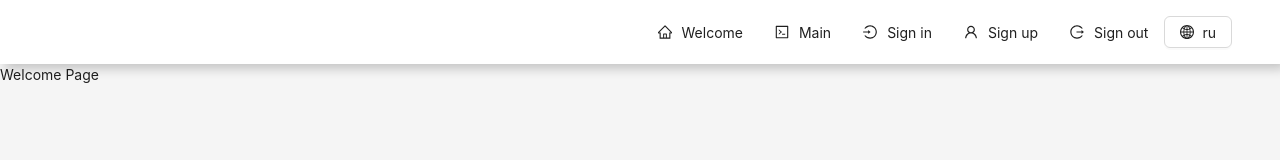
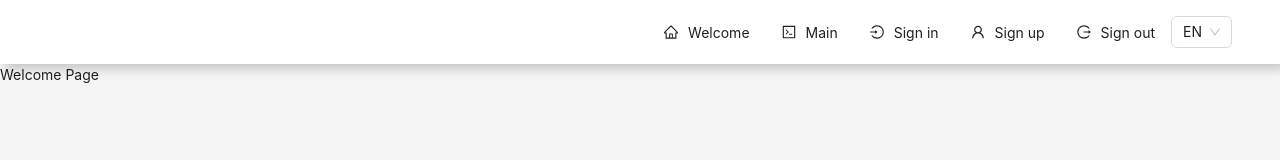
Before and after one commit to antasth/graphiql-app, a React (Vite) app: page / in a window 1280 px wide. Shown: the top 160 px of the page. Built offline with nearby package versions, Linux system fonts and the light colour scheme.

Commit message:
feat: implement language switcher

```diff
--- a/src/components/Header/Header.module.scss
+++ b/src/components/Header/Header.module.scss
@@ -22,7 +22,3 @@
 .affixed {
   background: #d1eefc;
 }
-
-.lang {
-  background-color: transparent;
-}
--- a/src/components/Header/Header.tsx
+++ b/src/components/Header/Header.tsx
@@ -1,17 +1,17 @@
 import {
   CodeOutlined,
-  GlobalOutlined,
   HomeOutlined,
   LoginOutlined,
   LogoutOutlined,
   UserOutlined,
 } from '@ant-design/icons';
 import type { MenuProps } from 'antd';
-import { Affix, Button, Menu } from 'antd';
+import { Affix, Menu } from 'antd';
 import { Header as AntdHeader } from 'antd/es/layout/layout';
-import { useTranslate } from '@/context/TranslateContext';
 import { useState } from 'react';
 import { useNavigate } from 'react-router-dom';
+import { useTranslate } from '@/context/TranslateContext';
+import { LanguageSwitcher } from './LanguageSwitcher';
 
 import styles from './Header.module.scss';
 
@@ -65,9 +65,7 @@ export const Header = () => {
       </Affix>
       <AntdHeader className={`${styles.header} ${isAffixed ? styles.affixed : ''}`}>
         <Menu onClick={onClick} mode="horizontal" items={menuItems} className={styles.menu} />
-        <Button className={styles.lang}>
-          <GlobalOutlined /> ru
-        </Button>
+        <LanguageSwitcher />
       </AntdHeader>
     </>
   );
--- /dev/null
+++ b/src/components/Header/LanguageSwitcher/LanguageSwitcher.tsx
@@ -0,0 +1,49 @@
+import Icon from '@ant-design/icons';
+import { Flex, Select } from 'antd';
+import type { SelectProps } from 'antd';
+import { useTranslate } from '@/context/TranslateContext';
+import flagEn from '@/assets/svg/EN.svg?react';
+import flagRu from '@/assets/svg/RU.svg?react';
+import { Language } from '@/types';
+
+const getFlag = (lang: Language) => {
+  if (lang === 'en') {
+    return flagEn;
+  }
+  if (lang === 'ru') {
+    return flagRu;
+  }
+  return null;
+};
+
+export function LanguageSwitcher() {
+  const { language, availableLanguages, setLanguage } = useTranslate();
+
+  const handleChange = (value: Language) => {
+    setLanguage(value);
+  };
+
+  const getOptions = (): SelectProps['options'] => {
+    return availableLanguages.map((lang) => ({
+      value: lang,
+      label: lang.toLocaleUpperCase(),
+      flag: getFlag(lang),
+    }));
+  };
+
+  return (
+    <Select
+      defaultValue={language}
+      onChange={handleChange}
+      dropdownStyle={{ width: 'min-content' }}
+      placement="bottomRight"
+      options={getOptions()}
+      optionRender={(option) => (
+        <Flex justify="flex-end" gap="small">
+          {option.data.flag && <Icon component={option.data.flag} />}
+          {option.data.label}
+        </Flex>
+      )}
+    />
+  );
+}
--- /dev/null
+++ b/src/components/Header/LanguageSwitcher/index.ts
@@ -0,0 +1 @@
+export * from './LanguageSwitcher';
```
Also changed, not shown: src/assets/svg/EN.svg (added), src/assets/svg/RU.svg (added).
